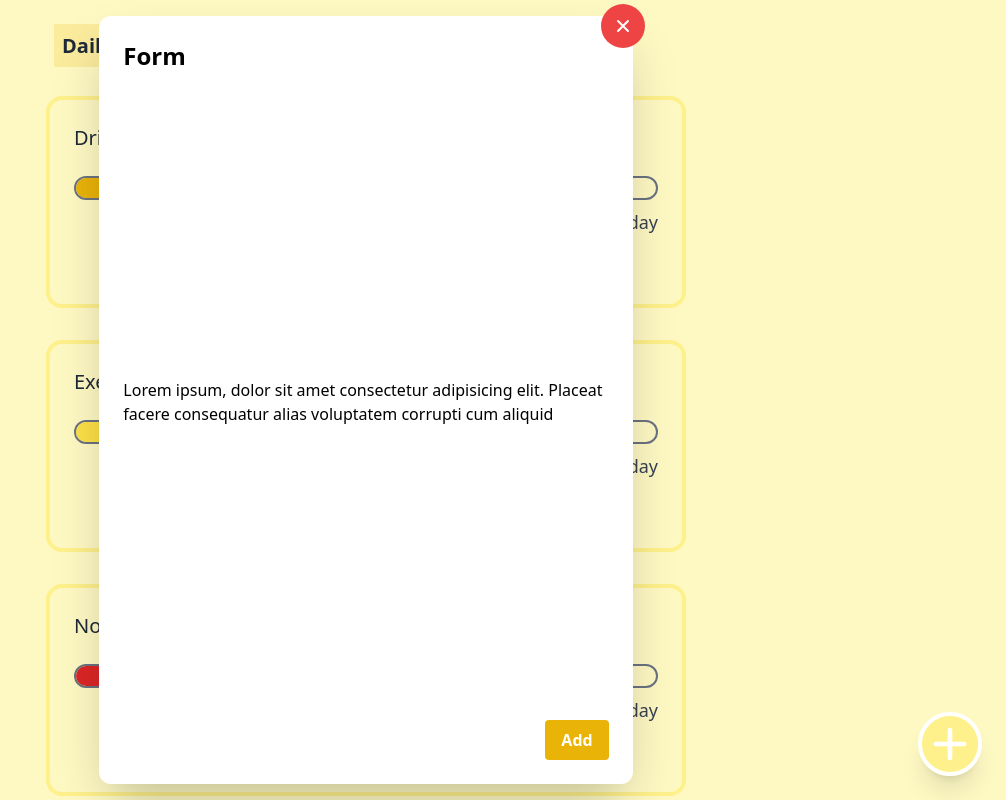
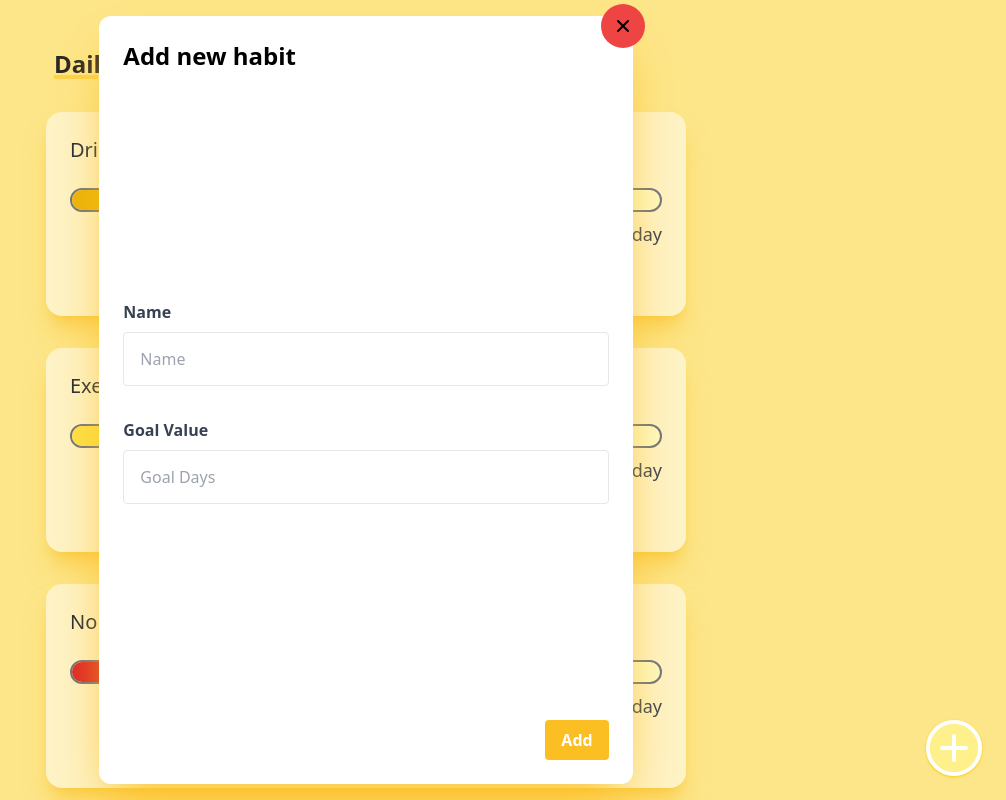
Before and after one commit to ukeskin/habit-tracker, a React (Vite) app: page / in a window 1280 px wide. Both pictures are taken after a click on the element 1224 px from the left and 744 px from the top of the page. Shown: the top 800 px of the page, without its empty margins (274-1280 px from the left). Built offline with nearby package versions, Linux system fonts and the light colour scheme; data requests are answered from the project's data file.

Commit message:
Fetch data from json api

```diff
--- /dev/null
+++ b/db.json
@@ -0,0 +1,28 @@
+{
+  "habits": [
+    {
+      "id": 1,
+      "name": "Drink Water",
+      "goalCount": 3,
+      "currentCount": 1
+    },
+    {
+      "id": 2,
+      "name": "Exercise",
+      "goalCount": 3,
+      "currentCount": 2
+    },
+    {
+      "id": 3,
+      "name": "No Smoking",
+      "goalCount": 50,
+      "currentCount": 10
+    },
+    {
+      "id": 6,
+      "name": "Eat Healthy",
+      "goalCount": 5,
+      "currentCount": 1
+    }
+  ]
+}
--- /dev/null
+++ b/postcss.config.js
@@ -0,0 +1,6 @@
+module.exports = {
+  plugins: {
+    tailwindcss: {},
+    autoprefixer: {},
+  },
+}
--- a/src/App.jsx
+++ b/src/App.jsx
@@ -1,13 +1,27 @@
-import React, { useState } from "react";
+import React, { useState, useEffect } from "react";
+import Navbar from "./components/Navbar";
+
 import AddButton from "./components/AddButton";
-import Navbar from "./components/Navbar";
 import Modal from "./components/Modal";
 import ProgressBar from "./components/ProgressBar";
-import { habitData } from "./data";
 
 export default function App() {
-  const [data, setData] = useState(habitData);
+  const [allHabits, setAllHabits] = useState([]);
   const [isOpenModal, setIsOpenModal] = useState(false);
+  const [newGoalValue, setNewGoalValue] = useState("");
+  const [newHabitName, setNewHabitName] = useState("");
+
+  const getAllHabits = () => {
+    fetch("http://localhost:4000/habits")
+      .then((res) => res.json())
+      .then((data) => {
+        setAllHabits(data);
+      });
+  };
+
+  useEffect(() => {
+    getAllHabits();
+  }, []);
 
   const handleAddButton = () => {
     setIsOpenModal(!isOpenModal);
@@ -15,27 +29,27 @@ export default function App() {
 
   const incrementHabit = (habit) => {
     if (habit.currentCount < habit.goalCount) {
-      const newData = data.map((item) => {
+      const newData = allHabits.map((item) => {
         if (item.id === habit.id) {
           return { ...item, currentCount: item.currentCount + 1 };
         } else {
           return item;
         }
       });
-      setData(newData);
+      setAllHabits(newData);
     }
   };
 
   const decrementHabit = (habit) => {
     if (habit.currentCount > 0) {
-      const newData = data.map((item) => {
+      const newData = allHabits.map((item) => {
         if (item.id === habit.id) {
           return { ...item, currentCount: item.currentCount - 1 };
         } else {
           return item;
         }
       });
-      setData(newData);
+      setAllHabits(newData);
     }
   };
   return (
@@ -44,13 +58,35 @@ export default function App() {
       <AddButton onClick={handleAddButton} />
       {isOpenModal && (
         <Modal>
-          <h3 className="font-bold block text-2xl mb-3">Form</h3>
-          <p>
-            Lorem ipsum, dolor sit amet consectetur adipisicing elit. Placeat
-            facere consequatur alias voluptatem corrupti cum aliquid
-          </p>
+          <h3 className="font-bold block text-2xl mb-3">Add new habit</h3>
+          <form className="flex flex-col space-y-8">
+            <div>
+              <label className="block text-gray-700 font-bold mb-2">Name</label>
+              <input
+                className="appearance-none border rounded w-full p-4 text-gray-700 leading-tight"
+                type="text"
+                placeholder="Name"
+                onChange={(e) => {
+                  setNewHabitName(e.target.value);
+                }}
+              />
+            </div>
+            <div>
+              <label className="block text-gray-700 font-bold mb-2">
+                Goal Value
+              </label>
+              <input
+                className="appearance-none border rounded w-full p-4 text-gray-700 leading-tight"
+                type="number"
+                placeholder="Goal Days"
+                onChange={(e) => {
+                  setNewGoalValue(e.target.value);
+                }}
+              />
+            </div>
+          </form>
           <div className="flex justify-end">
-            <button className="bg-yellow-500 hover:bg-yellow-600 text-white font-bold py-2 px-4 rounded ">
+            <button className="bg-amber-400 hover:bg-amber-500 text-white font-bold py-2 px-4 rounded ">
               Add
             </button>
             <button
@@ -59,14 +95,14 @@ export default function App() {
             >
               <svg
                 xmlns="http://www.w3.org/2000/svg"
-                class="h-5 w-5"
+                className="h-5 w-5"
                 viewBox="0 0 20 20"
-                fill="currentColor"
+                fillRule="currentColor"
               >
                 <path
-                  fill-rule="evenodd"
+                  fillRule="evenodd"
                   d="M4.293 4.293a1 1 0 011.414 0L10 8.586l4.293-4.293a1 1 0 111.414 1.414L11.414 10l4.293 4.293a1 1 0 01-1.414 1.414L10 11.414l-4.293 4.293a1 1 0 01-1.414-1.414L8.586 10 4.293 5.707a1 1 0 010-1.414z"
-                  clip-rule="evenodd"
+                  clipRule="evenodd"
                 />
               </svg>
             </button>
@@ -74,10 +110,10 @@ export default function App() {
         </Modal>
       )}
       <div className="flex flex-col space-y-8">
-        {data.map((item) => (
+        {allHabits.map((item) => (
           <div
             key={item.id}
-            className="flex flex-col space-y-2 border-4 border-yellow-200 rounded-2xl p-6"
+            className="flex flex-col space-y-2 bg-amber-100 rounded-2xl p-6 shadow-xl shadow-amber-400/50"
           >
             <h2 className="text-xl text-gray-800 mb-4">{item.name}</h2>
             <ProgressBar current={item.currentCount} goal={item.goalCount} />
--- a/src/components/AddButton.jsx
+++ b/src/components/AddButton.jsx
@@ -4,7 +4,7 @@ export default function AddButton({ onClick }) {
   return (
     <div
       onClick={onClick}
-      className="fixed right-6 bottom-6 rounded-full w-16 h-16 border-4 border-white shadow-xl"
+      className="fixed right-6 bottom-6 rounded-full w-14 h-14 border-4 border-white shadow shadow-yellow-400"
     >
       <button>
         <svg
--- a/src/components/Modal.jsx
+++ b/src/components/Modal.jsx
@@ -3,7 +3,7 @@ import React from "react";
 export default function Modal({ children }) {
   return (
     <div className="fixed flex z-10 inset-0 overflow-y-auto container mx-auto">
-      <div className="relative flex flex-col justify-between bg-white rounded-xl shadow-2xl p-6 sm:w-10/12 mx-auto">
+      <div className="relative flex flex-col justify-between bg-white rounded-xl shadow-2xl p-6 sm:w-10/12 w-full mx-auto shadow-amber-400">
         {children}
       </div>
     </div>
--- a/src/components/Navbar.jsx
+++ b/src/components/Navbar.jsx
@@ -2,10 +2,10 @@ import React from "react";
 
 export default function Navbar() {
   return (
-    <div className="justify-between py-4 px-2 rounded-xl mb-5">
+    <div className="justify-between my-8">
       <nav>
         <a
-          className="text-gray-800 text-xl bg-yellow-500/20 font-semibold p-2"
+          className="text-stone-800 text-2xl underline decoration-4 decoration-amber-300 font-semibold p-2 hover:decoration-red-300"
           href="/"
         >
           Daily Habit Tracker
--- a/src/data.js
+++ /dev/null
@@ -1,28 +0,0 @@
-// create habit tracker data
-
-export const habitData = [
-  {
-    id: 1,
-    name: "Drink Water",
-    goalCount: 3,
-    currentCount: 1,
-  },
-  {
-    id: 2,
-    name: "Exercise",
-    goalCount: 3,
-    currentCount: 2,
-  },
-  {
-    id: 3,
-    name: "No Smoking",
-    goalCount: 50,
-    currentCount: 10,
-  },
-  {
-    id: 6,
-    name: "Eat Healthy",
-    goalCount: 5,
-    currentCount: 1,
-  },
-];
--- a/src/index.css
+++ b/src/index.css
@@ -3,7 +3,7 @@
 @tailwind utilities;
 
 body{
-	@apply bg-yellow-100;
+	@apply bg-amber-200;
 }
 
 .container{
@@ -19,4 +19,4 @@ body{
 .progress-bar-fill-yellow{@apply bg-yellow-300;}
 .progress-bar-fill-green{@apply bg-green-400 animate-pulse;}
 
-.btn{@apply bg-yellow-200 text-gray-800 px-4 py-2 rounded-full text-sm font-semibold focus:bg-yellow-500;}
+.btn{@apply bg-yellow-200 text-gray-800 px-4 py-2 rounded-full text-sm font-bold;}
```
